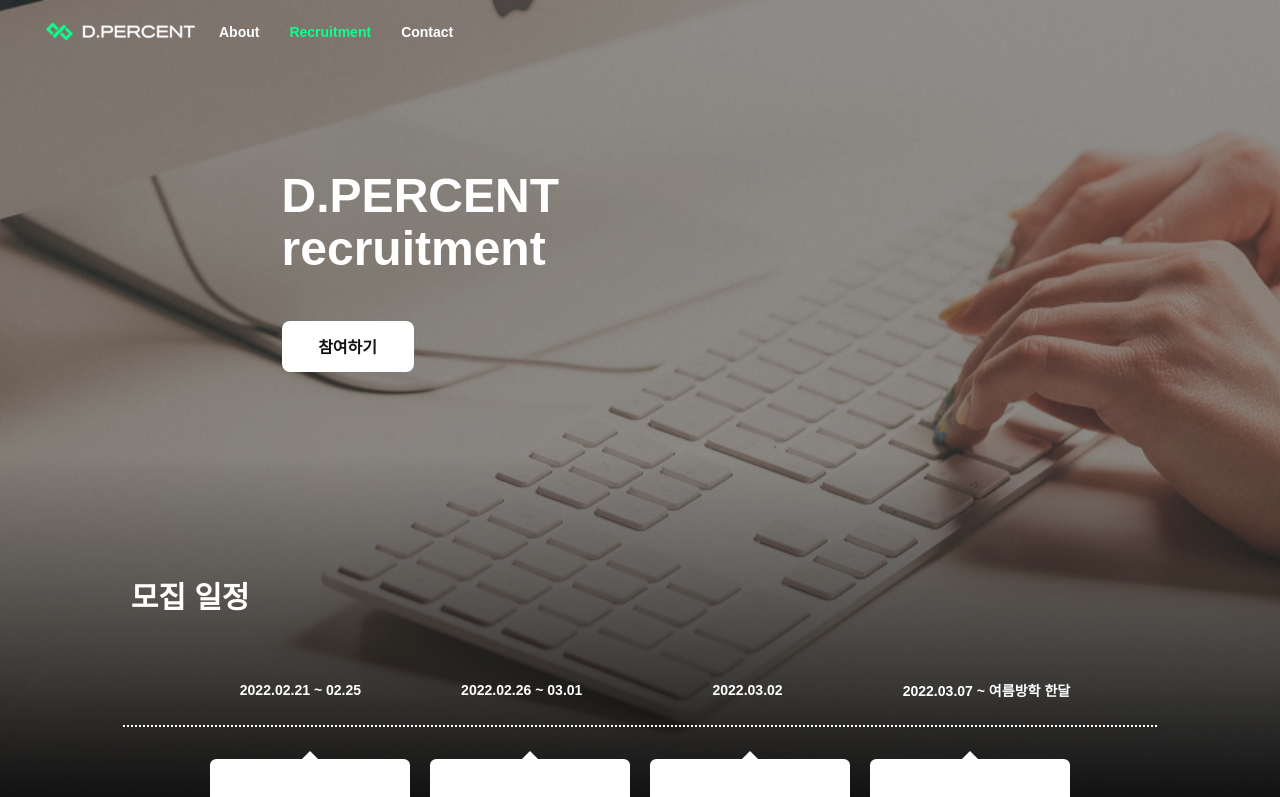
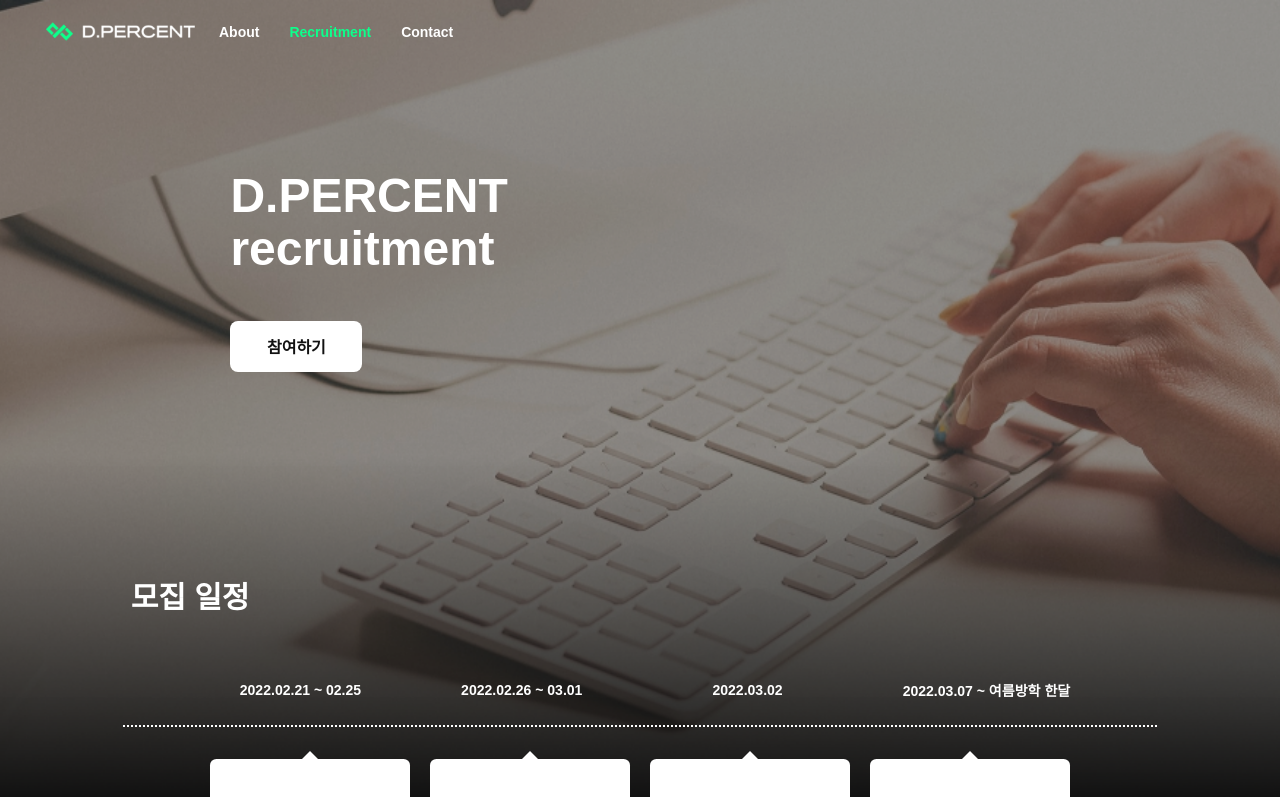
Before and after one commit to ahnwooseok/D.percent, a Next.js app: page /recruitment in a window 1280 px wide. Shown: the top 797 px of the page. Built offline with nearby package versions, Linux system fonts and the light colour scheme.

Commit message:
recruitment title width 64%
ok

```diff
--- a/src/components/RecruitMain/styles.js
+++ b/src/components/RecruitMain/styles.js
@@ -31,7 +31,7 @@
 
   //padding-right:1000px;        ///아이패드에서 나오는거 체크
 
-  width:56%;
+  width: 64%;
 
 
 `;
```
